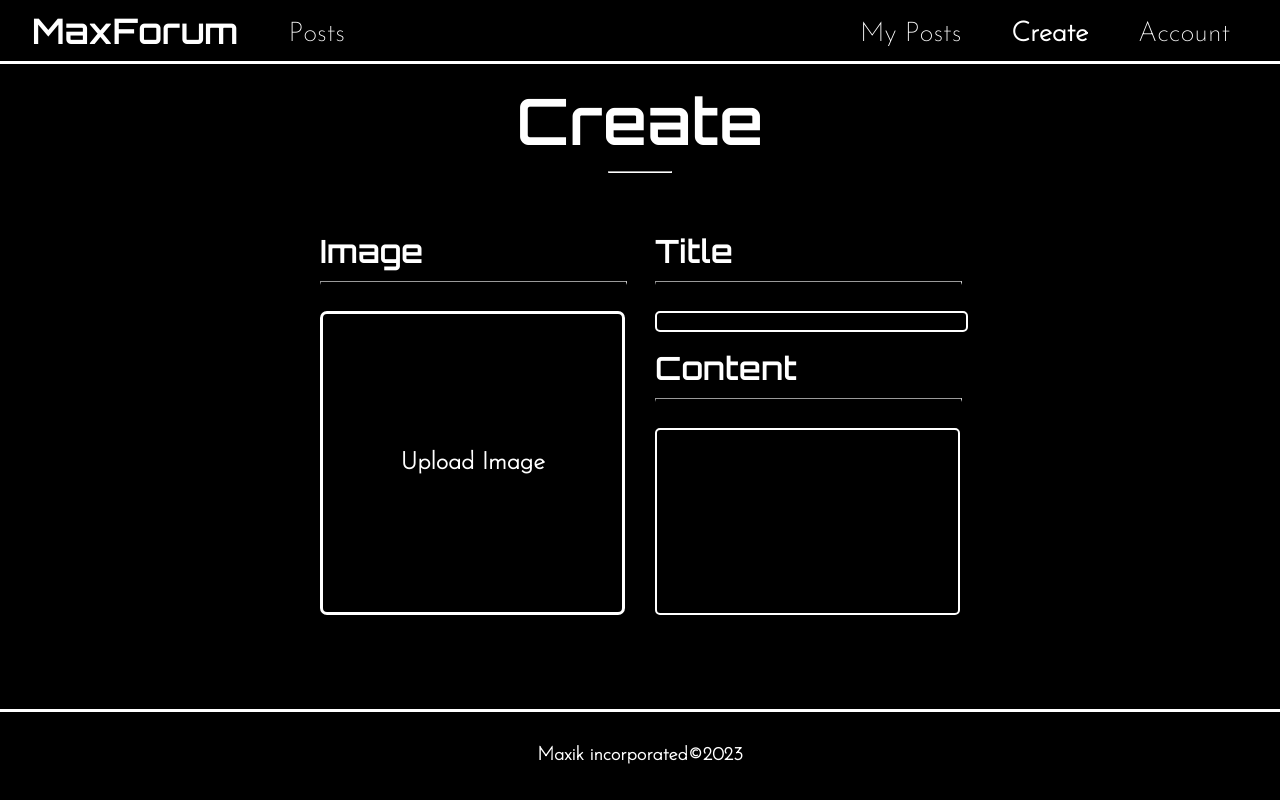
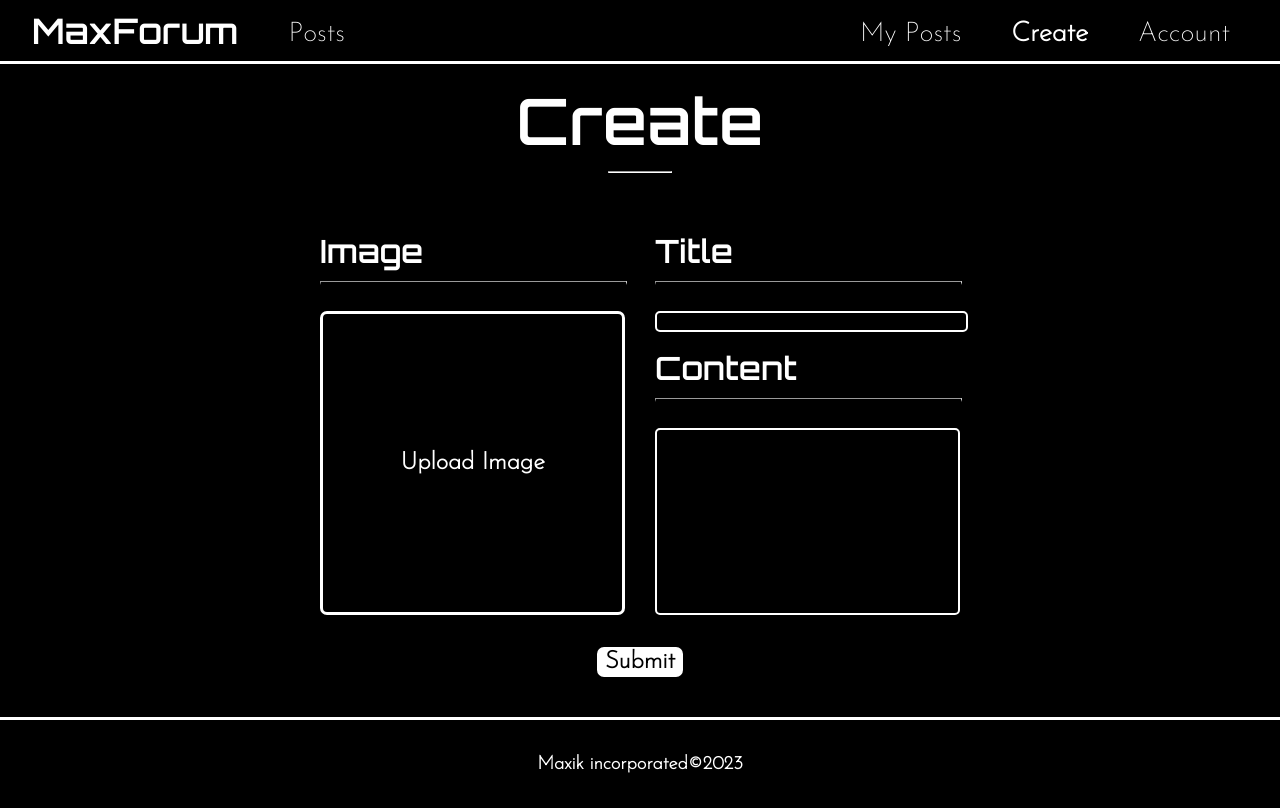
Before and after one commit to MaxPoplavskiy/MaxForum, a React (Create React App) app in the folder front/: page /create in a window 1280 px wide. Built offline with nearby package versions, Linux system fonts and the light colour scheme.

Commit message:
add button to create page

```diff
--- a/front/src/components/account.css
+++ b/front/src/components/account.css
@@ -8,22 +8,6 @@
 
 
 
-.login-button.light
-{
-    background-color: black;
-    color: white;
-    margin: 2rem 0 0.5rem 0;
-    border-color: black;
-}
-
-.login-button
-{
-    background-color: white;
-    color: black;
-    margin: 2rem 0 0.5rem 0;
-    border-color: white;
-}
-
 @media screen and (max-width: 900px){
     .button-container{
         width: 30%;
--- a/front/src/components/account.jsx
+++ b/front/src/components/account.jsx
@@ -12,7 +12,7 @@ function Account(props)
         <div className={cssLightHandle("button-container", theme)}>
             <button className={cssLightHandle("button transperent-button", theme)} onClick={props.themeButtonClick}>Change theme</button>
             <hr className={cssLightHandle("", theme)} />
-            <button className={cssLightHandle("button login-button", theme)}>Login</button>
+            <button className={cssLightHandle("button filled-button", theme)}>Login</button>
             <button className={cssLightHandle("button transperent-button", theme)}>Register</button>
         </div>
     </div>
--- a/front/src/components/create-post.css
+++ b/front/src/components/create-post.css
@@ -9,17 +9,24 @@
 
 .data-forms-container
 {
-    width: 50%;
-    height: 50vh;
+    width: 100%;
+    min-height: 50vh;
     display: flex;
     align-items: stretch;
 }
 
-@media screen and (max-width: 900px){
-    .data-forms-container
-    {
-        flex-direction: column;
-    }
+.create-forms-container
+{
+    width: 50%;
+    display: flex;
+    flex-direction: column;
+}
+
+.button-create-container
+{
+    display: flex;
+    justify-content: center;
+    align-items: center;
 }
 
 .img-form-container
@@ -51,19 +58,21 @@ input[type="file"] {
     display: none;
 }
 
-.custom-file-upload {
-    border: 1px solid #ccc;
-    display: inline-block;
-    padding: 6px 12px;
-    cursor: pointer;
-}
-
 .img-upload-div
 {
     display: flex;
+    height: 100%;
     justify-content: center;
     align-items: center;
+}
+
+.img-upload
+{
     height: 100%;
+    width: 100%;
+    display: flex;
+    justify-content: center;
+    align-items: center;
 }
 
 .title-input
@@ -103,3 +112,15 @@ input[type="file"] {
 {
     border: 2px black solid;
 }
+
+.submit-button
+{
+    margin: 0 10px;
+}
+
+@media screen and (max-width: 900px){
+    .data-forms-container
+    {
+        flex-direction: column;
+    }
+}
--- a/front/src/components/create-post.jsx
+++ b/front/src/components/create-post.jsx
@@ -10,12 +10,13 @@ function CreatePost(props)
 
     return <div className={cssLightHandle("create-menu", theme)}>
         <h1 className={cssLightHandle("title", theme)}>Create<hr className={cssLightHandle("", theme)} /></h1>
+        <div className="create-forms-container">
             <div className="data-forms-container">
                 <div className="img-form-container">
                     <h2 className={cssLightHandle("title-form", theme)}>Image<hr className={cssLightHandle("thick-h2", theme)} /></h2>
                     <div className={cssLightHandle("button transperent-button img-upload-div", theme)}>
-                <label for="file-upload" class={cssLightHandle(" img-upload", theme)}>
-                    Upload Image
+                    <label for="file-upload" class={cssLightHandle("img-upload", theme)}>
+                        <div>Upload Image</div>
                     </label>
                     <input id="file-upload" type="file" />
                     </div>
@@ -28,6 +29,10 @@ function CreatePost(props)
                     <div className={cssLightHandle("content-input-div", theme)}><textarea className={cssLightHandle("content-input", theme)}></textarea></div>
                 </div>
             </div>
+            <div className="button-create-container">
+                <button className={cssLightHandle("button filled-button submit-button", theme)}>Submit</button>
+            </div>
+        </div>
     </div>
 }
 
--- a/front/src/themes.css
+++ b/front/src/themes.css
@@ -49,3 +49,19 @@ hr
     color: white;
     border-color: white;
 }
+
+.filled-button.light
+{
+    background-color: black;
+    color: white;
+    margin: 2rem 0 0.5rem 0;
+    border-color: black;
+}
+
+.filled-button
+{
+    background-color: white;
+    color: black;
+    margin: 2rem 0 0.5rem 0;
+    border-color: white;
+}
```
Lines whose indentation alone changed are shown as unchanged.
